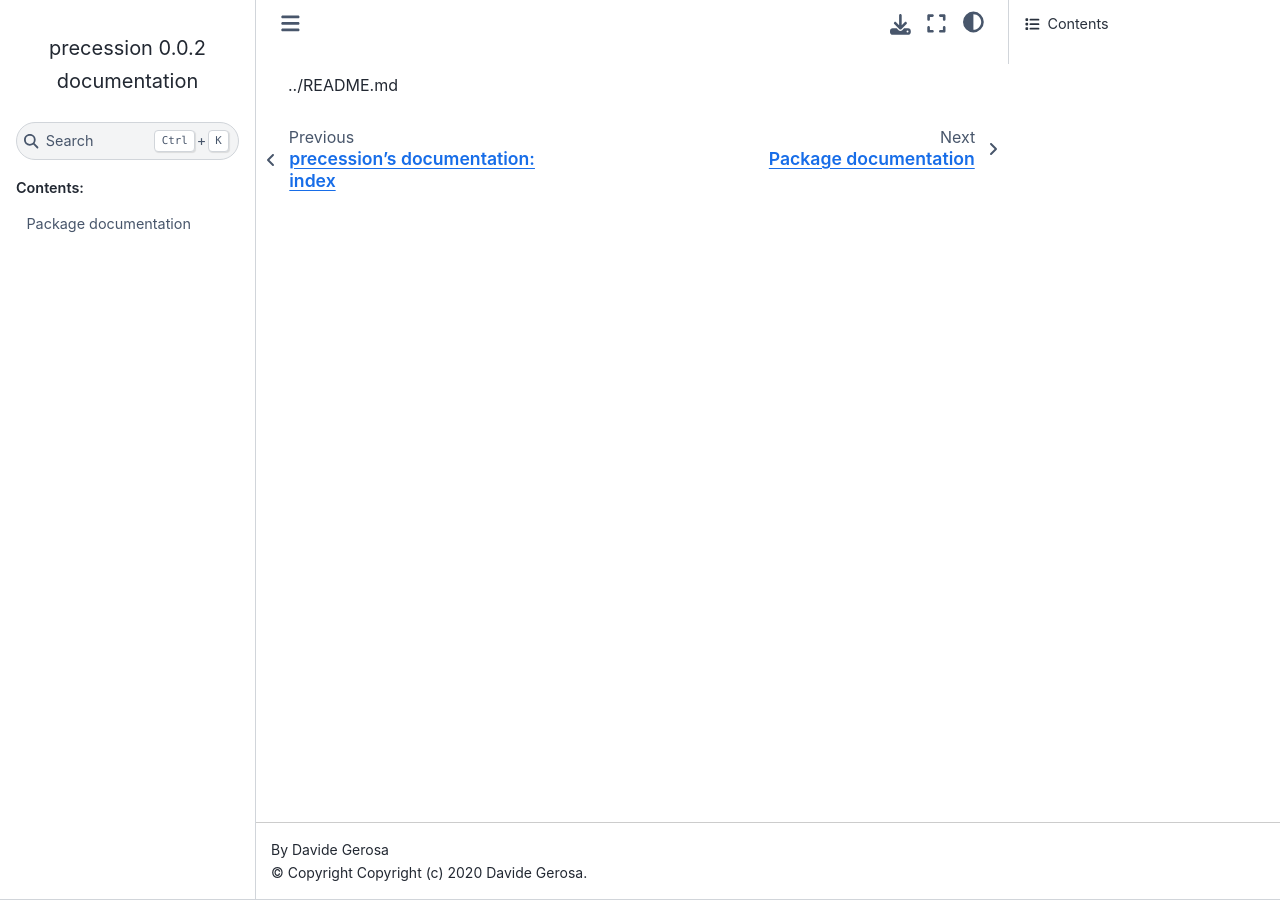
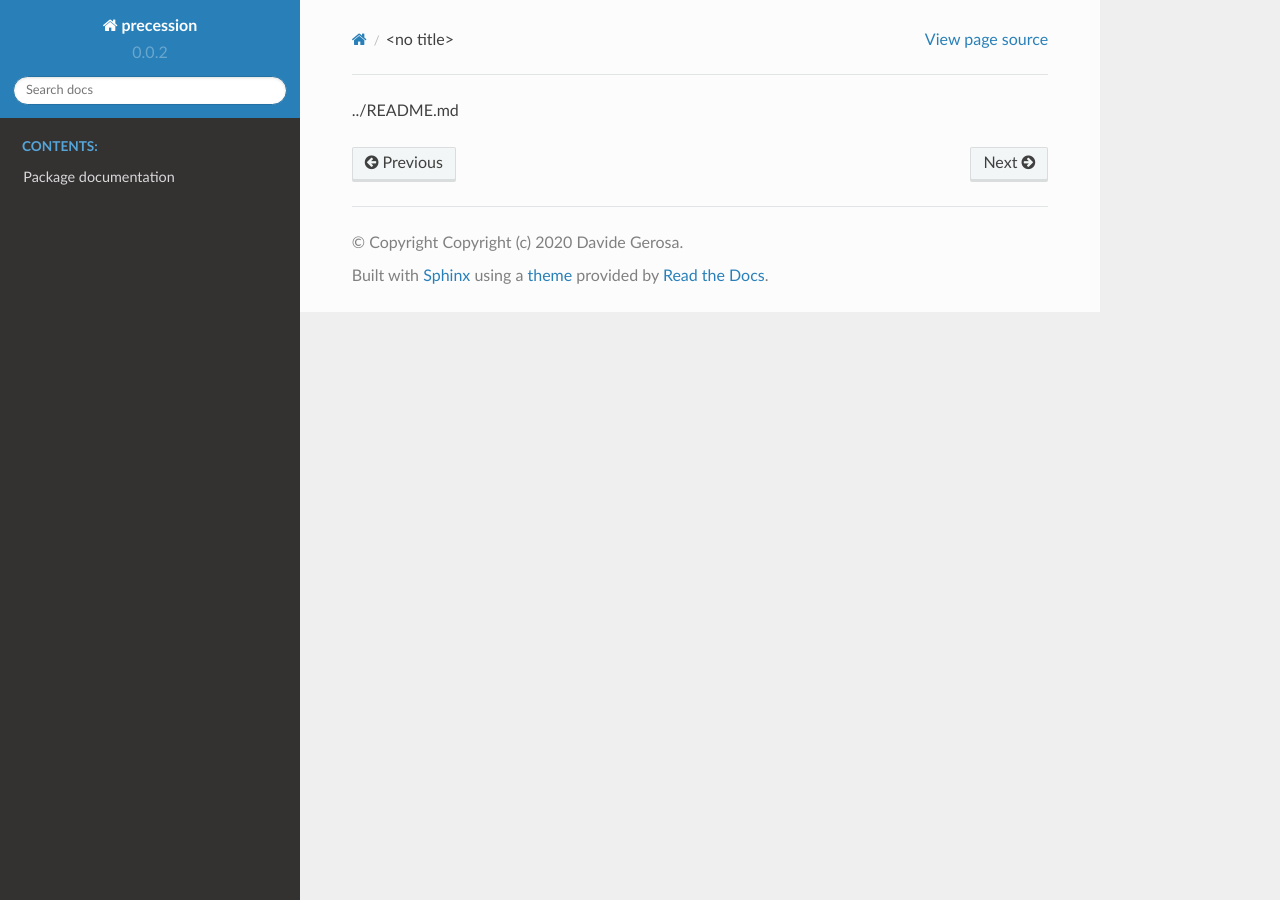
Before and after one commit to dgerosa/precession, a Sphinx documentation site: the page built from docs/README.md, in a window 1280 px wide. Built offline with Sphinx 7.4.7 and the Read the Docs theme 2.0.0, drawn with Linux system fonts in a browser that asks for light colours.

Commit message:
Update conf.py

```diff
--- a/docs/conf.py
+++ b/docs/conf.py
@@ -105,10 +105,10 @@ pygments_style = None
 # The theme to use for HTML and HTML Help pages.  See the documentation for
 # a list of builtin themes.
 #
-#import sphinx_rtd_theme
-#html_theme = 'sphinx_rtd_theme'
-import sphinx_book_theme
-html_theme = 'sphinx_book_theme'
+import sphinx_rtd_theme
+html_theme = 'sphinx_rtd_theme'
+#import sphinx_book_theme
+#html_theme = 'sphinx_book_theme'
 
 # Theme options are theme-specific and customize the look and feel of a theme
 # further.  For a list of options available for each theme, see the
```
